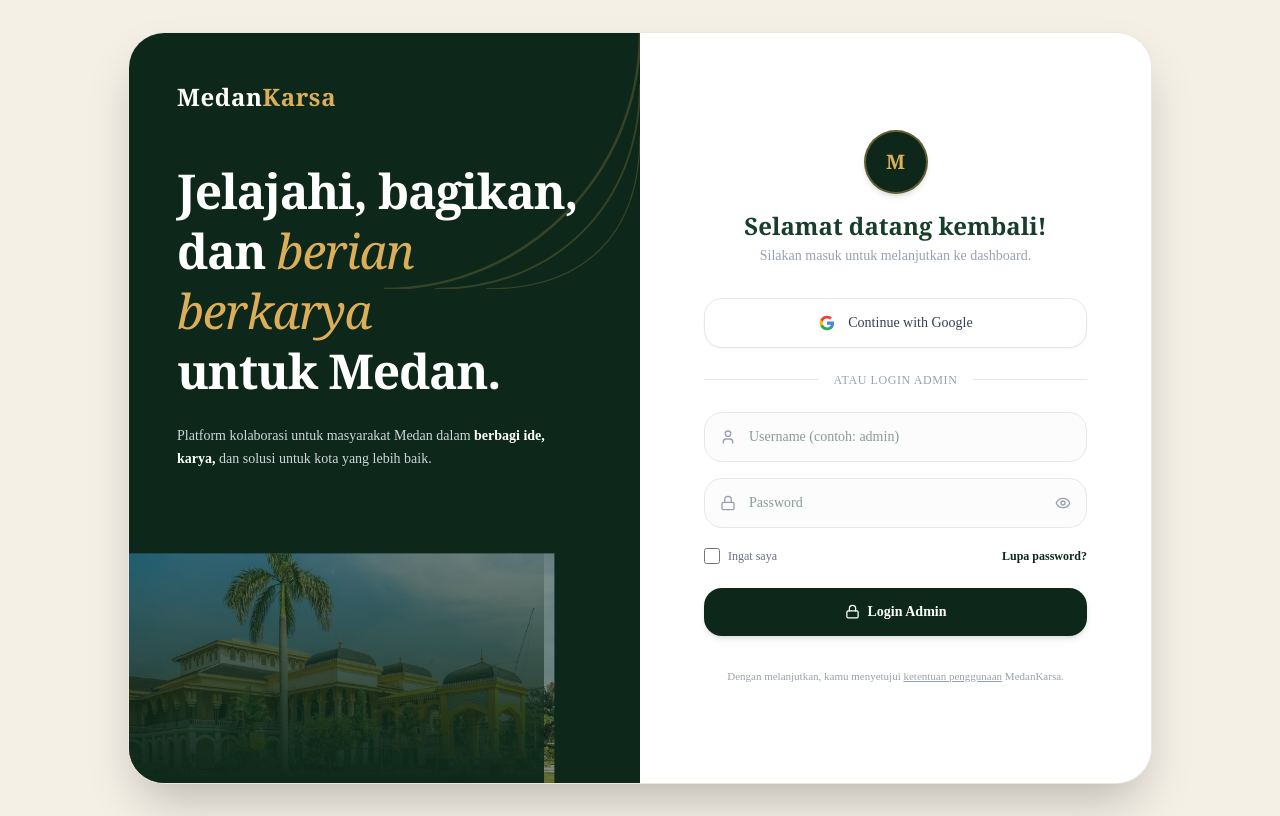
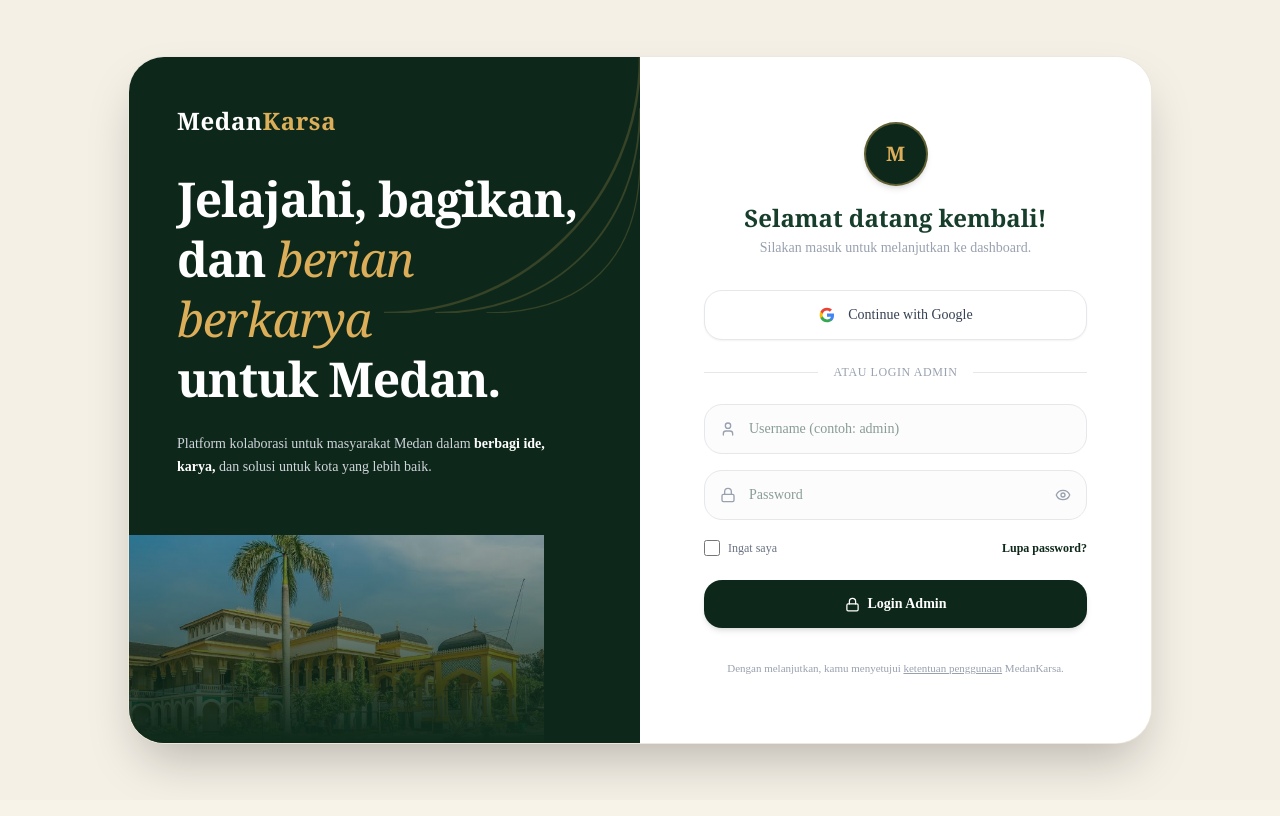
Before and after one commit to fajaradhitya1/MedanKarsa, a Next.js app: page /login in a window 1280 px wide. Built offline with nearby package versions, Linux system fonts and the light colour scheme; no server answers.

Commit message:
fix:  desain login

```diff
--- a/src/app/login/page.tsx
+++ b/src/app/login/page.tsx
@@ -44,7 +44,7 @@
       {/* Container Card Utama (Split Screen) */}
       <div className="w-full max-w-5xl rounded-[36px] bg-white shadow-2xl border border-[#e2d8c5]/60 overflow-hidden grid grid-cols-1 lg:grid-cols-2">
 
-        {/* ================= SISI KIRI: PANEL HIJAU & ILUSTRASI ================= */}
+      {/* ================= SISI KIRI: PANEL HIJAU & ILUSTRASI ================= */}
         <div className="relative bg-[#0d281a] text-white p-8 sm:p-12 flex flex-col justify-between overflow-hidden">
           {/* Garis Dekorasi Kurva Abstrak di Sudut Kanan Atas */}
           <div className="absolute top-0 right-0 w-64 h-64 pointer-events-none opacity-20">
@@ -63,7 +63,7 @@
           </div>
 
           {/* Teks Headline */}
-          <div className="relative z-10 my-12 space-y-4">
+          <div className="relative z-10 my-8 space-y-4">
             <h2 className="font-serif text-3xl sm:text-4xl lg:text-5xl font-bold leading-tight tracking-tight">
               Jelajahi, bagikan, <br />
               dan <span className="text-[#dcae59] italic font-normal">berian berkarya</span> <br />
@@ -74,13 +74,13 @@
             </p>
           </div>
 
-          {/* Ilustrasi Gambar Landmark Medan di Bagian Bawah */}
-          <div className="relative z-10 w-full mt-auto pt-10 pointer-events-none -mx-8 sm:-mx-12 -mb-8 sm:-mb-12">
-            <div className="absolute inset-0 bg-gradient-to-t from-[#0d281a] via-[#0d281a]/50 to-transparent z-10" />
+          {/* Ilustrasi Gambar Landmark Medan di Bagian Bawah (Menempel Sempurna) */}
+          <div className="relative z-10 w-full mt-6 pointer-events-none -mx-8 sm:-mx-12 -mb-8 sm:-mb-12">
+            <div className="absolute inset-0 bg-gradient-to-t from-[#0d281a] via-[#0d281a]/40 to-transparent z-10" />
             <img
               src="/assets/istanamaimun/cover.jpeg"
               alt="Landmark Istana Maimun"
-              className="w-full h-48 sm:h-56 object-cover opacity-50 transform scale-105"
+              className="w-full h-44 sm:h-52 object-cover opacity-60"
             />
           </div>
         </div>
```
